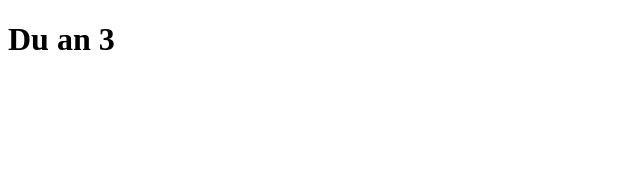
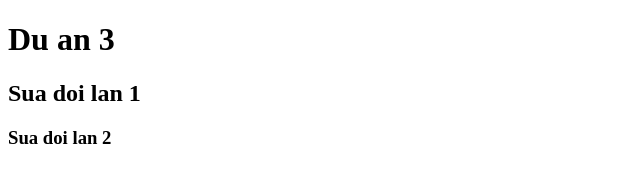
Before and after one commit to TrungMinh-ft/project2, a plain HTML site: page index.html in a window 1280 px wide. Shown: the whole page, without its empty margins (0-640 px from the left). Drawn offline with Linux system fonts and the light colour scheme.

Commit message:
Sua doi lan 2

```diff
--- a/index.html
+++ b/index.html
@@ -7,5 +7,7 @@
   </head>
   <body>
     <h1>Du an 3</h1>
+    <h2>Sua doi lan 1</h2>
+    <h3>Sua doi lan 2</h3>
   </body>
 </html>
```
